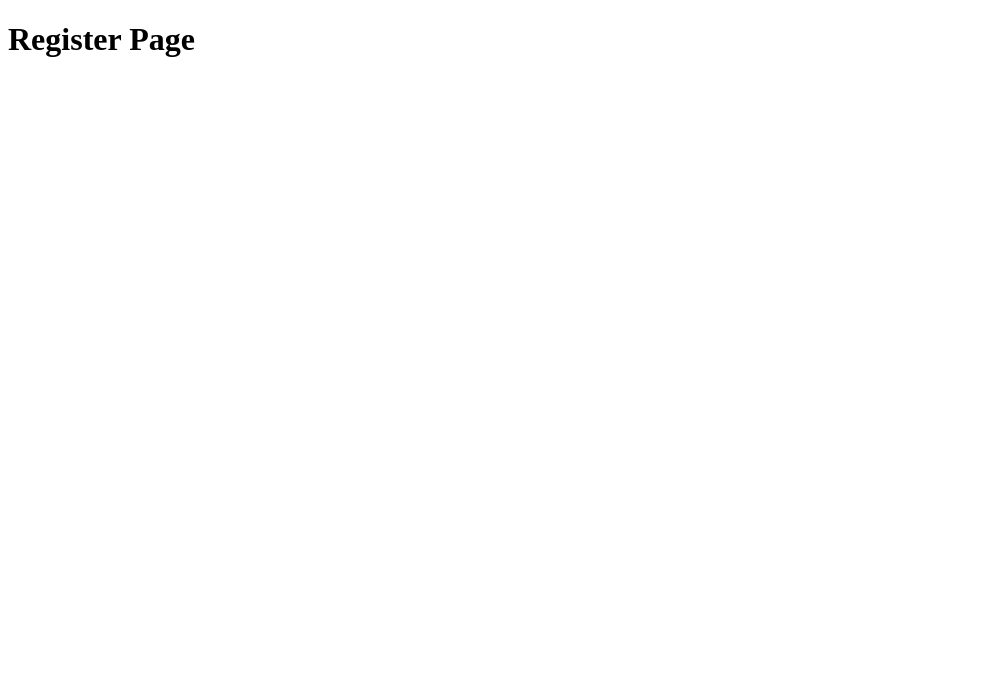
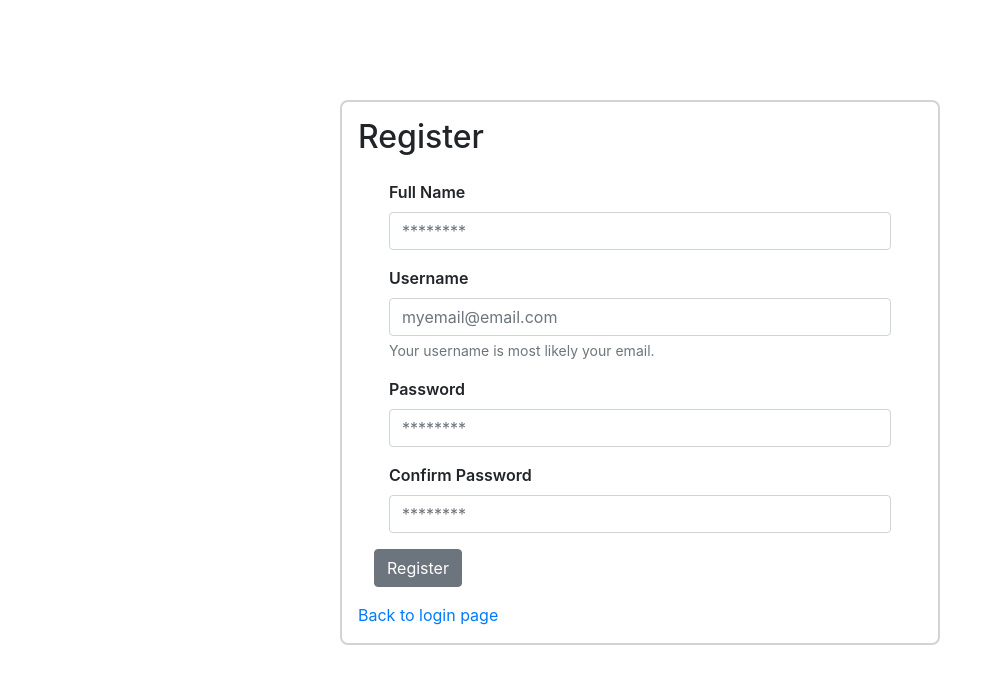
Before and after one commit to lanzslumber85/mern-blog-tutorial, a React (Create React App) app: page /#/register in a window 1280 px wide. Shown: the top 684 px of the page, without its empty margins (0-995 px from the left). Built offline with nearby package versions, Linux system fonts and the light colour scheme.

Commit message:
Buat Register page

```diff
--- a/package.json
+++ b/package.json
@@ -6,10 +6,13 @@
     "@testing-library/jest-dom": "^5.11.4",
     "@testing-library/react": "^11.1.0",
     "@testing-library/user-event": "^12.1.10",
+    "bootstrap": "^4.6.0",
+    "node-sass": "^5.0.0",
     "react": "^17.0.2",
     "react-dom": "^17.0.2",
     "react-router-dom": "^5.2.0",
     "react-scripts": "4.0.3",
+    "reactstrap": "^8.9.0",
     "web-vitals": "^1.0.1"
   },
   "scripts": {
--- /dev/null
+++ b/src/assets/css/register.css
@@ -0,0 +1,42 @@
+.App {
+    text-align: left;
+    padding: 1em;
+    margin: 1em;
+    border: 2px solid #d3d3d3;
+    border-radius: 0.5em;
+    vertical-align: middle;
+    margin-left: auto;
+    margin-right: auto;
+    width: 600px;
+    margin-top: 100px;
+}
+
+.form {
+    padding: 1em;
+}
+
+label {
+    display: flex;
+    font-weight: 600;
+}
+
+button {
+    justify-content: flex-end;
+}
+
+.App-title {
+    font-size: 1.5em;
+}
+
+.App-intro {
+    font-size: large;
+}
+
+@keyframes App-logo-spin {
+    from {
+        transform: rotate(0deg);
+    }
+    to {
+        transform: rotate(360deg);
+    }
+}
--- a/src/index.js
+++ b/src/index.js
@@ -1,5 +1,6 @@
 import React from "react";
 import ReactDOM from "react-dom";
+import "bootstrap/dist/css/bootstrap.min.css";
 import App from "./pages/App";
 
 ReactDOM.render(<App />, document.getElementById("root"));
--- a/src/pages/Register/register.js
+++ b/src/pages/Register/register.js
@@ -1,11 +1,149 @@
-import React from "react";
+import React, { Component } from "react";
+import { Link } from "react-router-dom";
+import {
+    Container,
+    Col,
+    Form,
+    FormGroup,
+    Label,
+    Input,
+    Button,
+    FormText,
+    FormFeedback,
+} from "reactstrap";
+import "../../assets/css/register.css";
 
-const Register = () => {
-    return (
-        <>
-            <h1>Register Page</h1>
-        </>
-    );
-};
+class Register extends Component {
+    constructor() {
+        super();
+        this.state = {
+            fullName: "",
+            email: "",
+            password: "",
+            password2: "",
+            validate: {
+                emailState: "",
+            },
+        };
+        this.handleChange = this.handleChange.bind(this);
+    }
+
+    validateEmail(e) {
+        const emailRex = /^(([^<>()[\]\\.,;:\s@"]+(\.[^<>()[\]\\.,;:\s@"]+)*)|(".+"))@((\[[0-9]{1,3}\.[0-9]{1,3}\.[0-9]{1,3}\.[0-9]{1,3}\])|(([a-zA-Z\-0-9]+\.)+[a-zA-Z]{2,}))$/;
+        const { validate } = this.state;
+        if (emailRex.test(e.target.value)) {
+            validate.emailState = "has-success";
+        } else {
+            validate.emailState = "has-danger";
+        }
+        this.setState({ validate });
+    }
+
+    handleChange = async event => {
+        const { target } = event;
+        const value =
+            target.type === "checkbox" ? target.checked : target.value;
+        const { name } = target;
+        await this.setState({
+            [name]: value,
+        });
+    };
+
+    submitForm(e) {
+        e.preventDefault();
+        console.log(`Full Name: ${this.state.fullName}`);
+        console.log(`Email: ${this.state.email}`);
+        console.log(`Password: ${this.state.password}`);
+        console.log(`Confirm Password: ${this.state.password2}`);
+    }
+
+    render() {
+        const { email, password, password2, fullName } = this.state;
+        return (
+            <Container className="App">
+                <h2>Register</h2>
+                <Form className="form" onSubmit={e => this.submitForm(e)}>
+                    <Col>
+                        <FormGroup>
+                            <Label for="fullName">Full Name</Label>
+                            <Input
+                                type="text"
+                                name="fullName"
+                                id="fullName"
+                                placeholder="********"
+                                value={fullName}
+                                onChange={e => this.handleChange(e)}
+                            />
+                        </FormGroup>
+                    </Col>
+                    <Col>
+                        <FormGroup>
+                            <Label>Username</Label>
+                            <Input
+                                type="email"
+                                name="email"
+                                id="exampleEmail"
+                                placeholder="myemail@email.com"
+                                value={email}
+                                valid={
+                                    this.state.validate.emailState ===
+                                    "has-success"
+                                }
+                                invalid={
+                                    this.state.validate.emailState ===
+                                    "has-danger"
+                                }
+                                onChange={e => {
+                                    this.validateEmail(e);
+                                    this.handleChange(e);
+                                }}
+                            />
+                            <FormFeedback valid>
+                                That's a tasty looking email you've got there.
+                            </FormFeedback>
+                            <FormFeedback>
+                                Uh oh! Looks like there is an issue with your
+                                email. Please input a correct email.
+                            </FormFeedback>
+                            <FormText>
+                                Your username is most likely your email.
+                            </FormText>
+                        </FormGroup>
+                    </Col>
+                    <Col>
+                        <FormGroup>
+                            <Label for="examplePassword">Password</Label>
+                            <Input
+                                type="password"
+                                name="password"
+                                id="examplePassword"
+                                placeholder="********"
+                                value={password}
+                                onChange={e => this.handleChange(e)}
+                            />
+                        </FormGroup>
+                    </Col>
+                    <Col>
+                        <FormGroup>
+                            <Label for="examplePassword2">
+                                Confirm Password
+                            </Label>
+                            <Input
+                                type="password"
+                                name="password2"
+                                id="examplePassword2"
+                                placeholder="********"
+                                value={password2}
+                                onChange={e => this.handleChange(e)}
+                            />
+                        </FormGroup>
+                    </Col>
+                    <Button>Register</Button>
+                </Form>
+                <Link to="/login">Back to login page</Link>
+            </Container>
+        );
+    }
+}
 
 export default Register;
```
Also changed, not shown: 1 other file (tests, documents, lock files or other folders).
